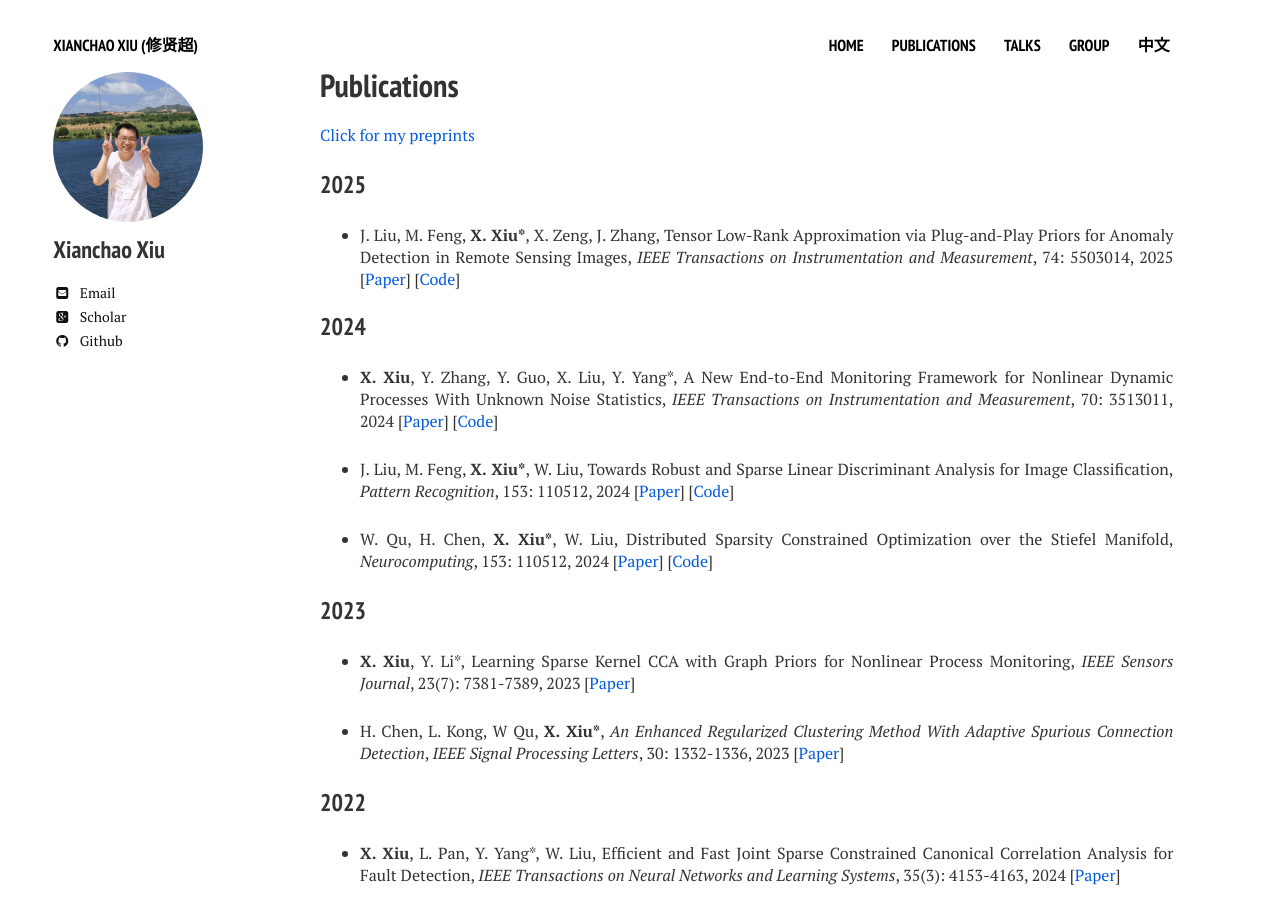
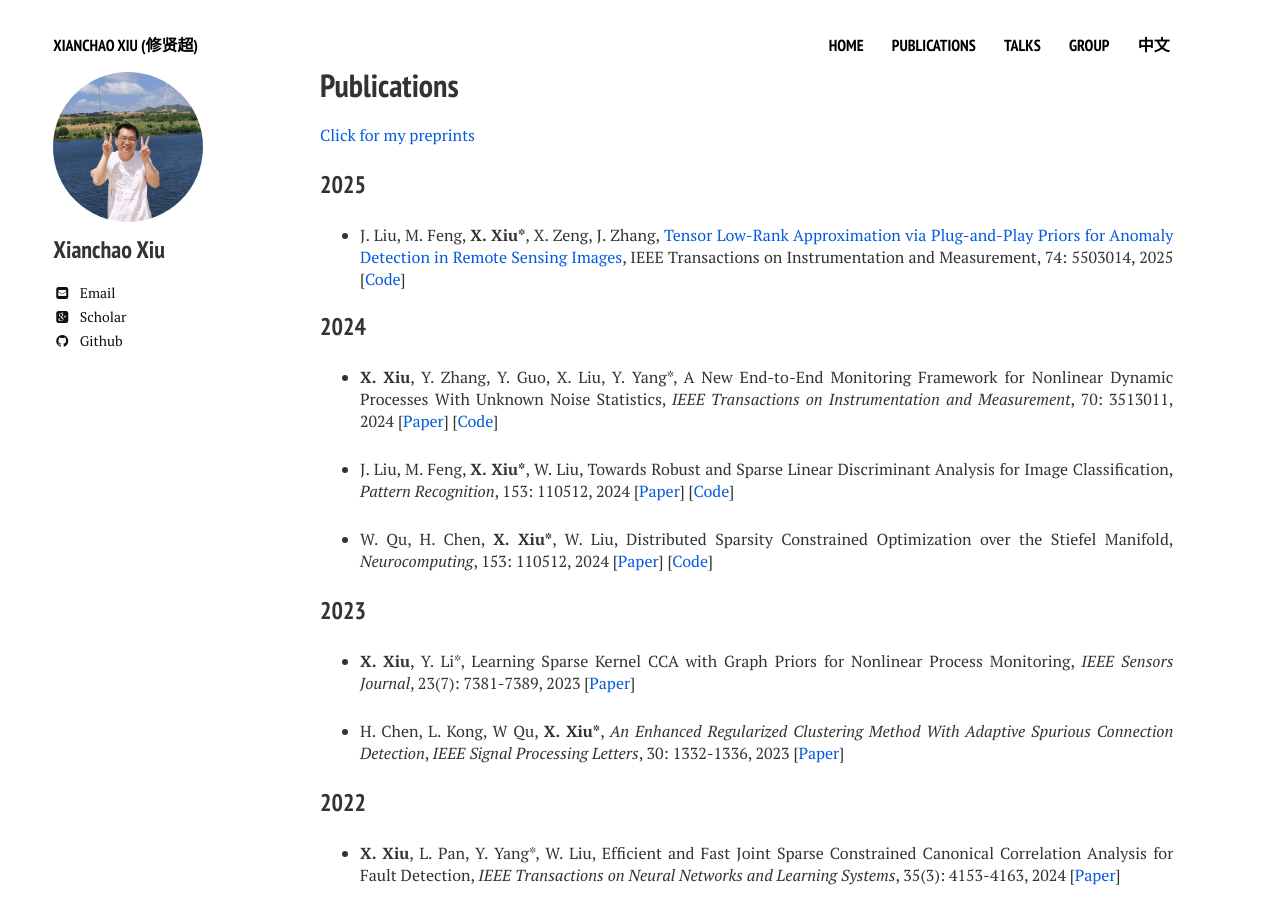
Before and after one commit to xianchaoxiu/xianchaoxiu.github.io, a Jekyll site: the page built from publications/index.md, in a window 1280 px wide and 900 px high. Built offline with Jekyll 4.4.1, drawn with Linux system fonts in a browser that asks for light colours; nearby versions of some CDN libraries.

Commit message:
Update index.md

```diff
--- a/publications/index.md
+++ b/publications/index.md
@@ -12,7 +12,7 @@ share: false
 
 ### 2025
 
-* J. Liu, M. Feng, <b>X. Xiu*</b>, X. Zeng, J. Zhang, Tensor Low-Rank Approximation via Plug-and-Play Priors for Anomaly Detection in Remote Sensing Images, <i>IEEE Transactions on Instrumentation and Measurement</i>, 74: 5503014, 2025  [<a href="https://ieeexplore.ieee.org/document/10935754" class="textlink" target="_blank">Paper</a>] [<a href="https://github.com/xianchaoxiu/PnP-TLRA" class="textlink" target="_blank">Code</a>]
+* J. Liu, M. Feng, <b>X. Xiu*</b>, X. Zeng, J. Zhang, <a href="https://ieeexplore.ieee.org/document/10935754" class="textlink" target="_blank">Tensor Low-Rank Approximation via Plug-and-Play Priors for Anomaly Detection in Remote Sensing Images</a>, IEEE Transactions on Instrumentation and Measurement, 74: 5503014, 2025 [<a href="https://github.com/xianchaoxiu/PnP-TLRA" class="textlink" target="_blank">Code</a>]
 
 
 
```
